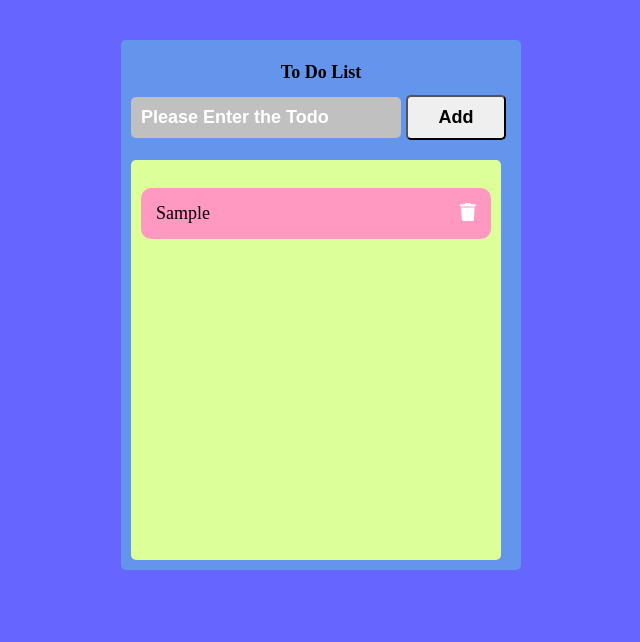
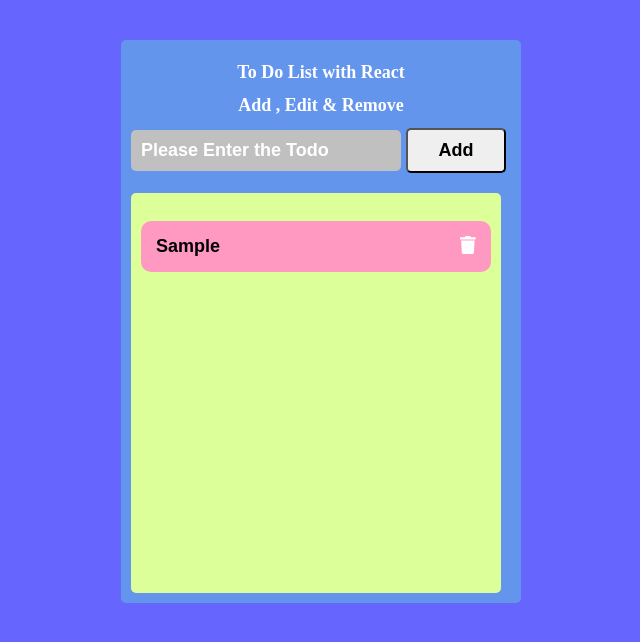
Before and after one commit to yaserbahrami87/TodoList, a React (Create React App) app: page / in a window 1280 px wide. Both pictures are taken after typing "Sample" into the empty fields and a click on the button "Add". Shown: the top 642 px of the page, without its empty margins (319-959 px from the left). Built offline with nearby package versions, Linux system fonts and the light colour scheme.

Commit message:
Create Edit item

```diff
--- a/src/App.css
+++ b/src/App.css
@@ -19,9 +19,10 @@
   border-radius: 5px;
 }
 
-.div_body h1:nth-child(1)
+.div_body > h1
 {
   text-align: center;
+  color: #ffffff;
 }
 
 .div_body input[type="text"]
@@ -88,3 +89,9 @@
   cursor: pointer;
   color:#ffffff;
 }
+
+#list input[type="text"]
+{
+  background-color:#ff99c2;
+  padding: 0px;
+}
--- a/src/App.js
+++ b/src/App.js
@@ -50,7 +50,6 @@
 
   deleteItems=(id)=>
   {
-
     const idList=this.state.items.filter(item=>item.key!==id)
     this.setState({
       items:idList
@@ -58,10 +57,25 @@
     console.log(id)
   }
 
+  editItem=(val,id)=>
+  {
+    const items2=this.state.items;
+    items2.map(item=>{
+      if(item.key===id)
+      {
+        item.item=val
+      }
+    })
+    this.setState({
+      items:items2
+    })
+  }
+
   render() {
     return (
       <div className="div_body">
-        <h1>To Do List</h1>
+        <h1>To Do List with React</h1>
+        <h1>Add , Edit & Remove </h1>
         <form onSubmit={this.add}>
             <input type="text"
                   placeholder="Please Enter the Todo"
@@ -70,7 +84,7 @@
                   ref={this.ref}
             />
             <button>Add</button>
-            <ListItems items={this.state.items} deleteItems={this.deleteItems}/>
+            <ListItems items={this.state.items} deleteItems={this.deleteItems} editItem={this.editItem}/>
         </form>
       </div>
     )
--- a/src/Components/ListItems.js
+++ b/src/Components/ListItems.js
@@ -2,13 +2,24 @@
 import {FontAwesomeIcon} from '@fortawesome/react-fontawesome'
 
 function ListItems(props) {
+
     const items=props.items;
     const listItem=items.map(i=>{
         return <li key={i.key}>
-                    <p>{i.item}</p>
+                    <input
+                        type="text"
+                        id={i.key}
+                        value={i.item}
+                        onChange={
+                            (e)=>
+                            {
+                               props.editItem(e.target.value,i.key)
+                            }}
+                        />
                     <span>
                         <FontAwesomeIcon icon="trash" onClick={()=>props.deleteItems(i.key)}/>
                     </span>
+
                 </li>
     })
     return (
```
